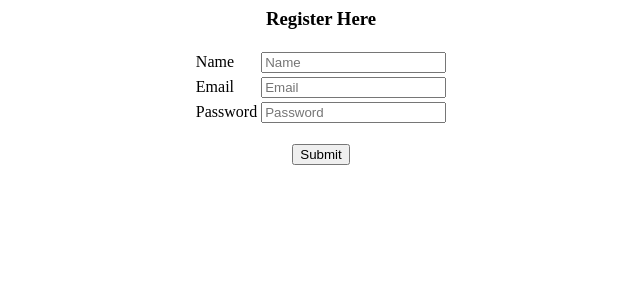
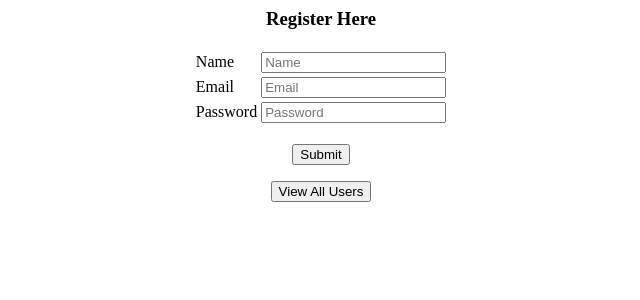
Before and after one commit to sidkulk/HCI_MiniProject, a Flask app: page / in a window 1280 px wide. Shown: the top 300 px of the page, without its empty margins (319-959 px from the left). Run offline with Flask 2, Linux system fonts and the light colour scheme.

```diff
--- a/app.py
+++ b/app.py
@@ -1,4 +1,5 @@
 from flask import Flask, render_template, request
+from flask_table import Table, Col
 from flask_sqlalchemy import SQLAlchemy
 
 app = Flask(__name__)
@@ -32,5 +33,10 @@ def register():
         db.session.commit()
         return 'Successfully registered!'
 
+@app.route('/users')
+def users():
+    users = Register.query.all()
+    return render_template('users.html', users=users)
+
 if __name__ == '__main__':
     app.run(debug=True)
--- a/templates/index.html
+++ b/templates/index.html
@@ -22,3 +22,7 @@
         <input type="submit" name="" value="Submit">
     </form>
 </div>
+
+<div style="text-align: center;">
+    <a href="users"><button>View All Users</button></a>
+</div>
```
Also changed, not shown: templates/users.html (added, +8 -0 lines), test.db.
